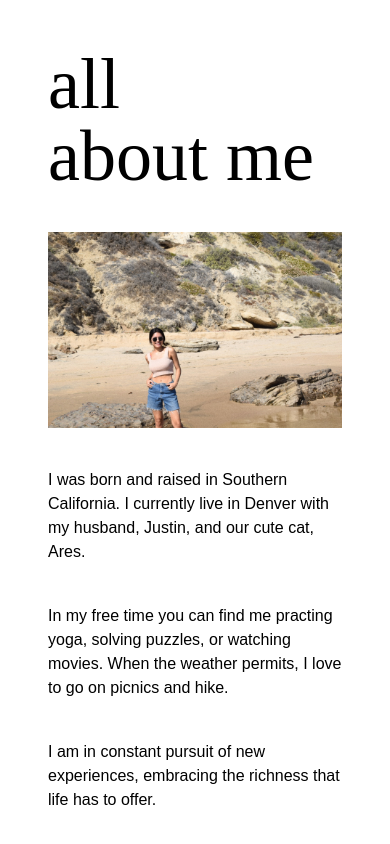
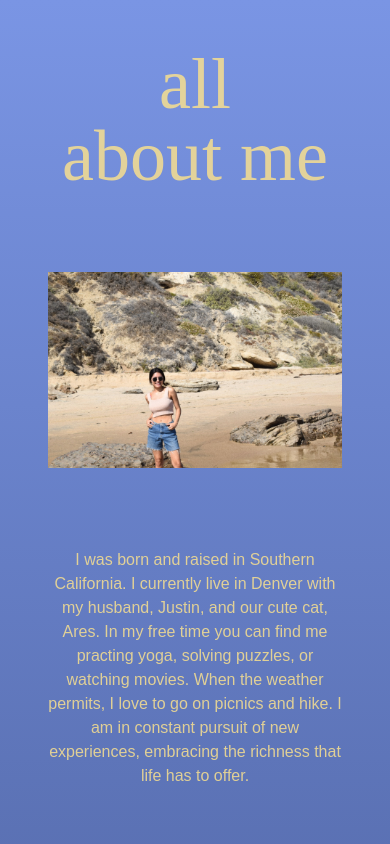
Before and after one commit to samanthacabrera/portfolio, a React (Create React App) app: page /about in a window 390 px wide. Shown: the top 844 px of the page. Built offline with nearby package versions, Linux system fonts and the light colour scheme.

Commit message:
added progress bar

```diff
--- a/src/App.js
+++ b/src/App.js
@@ -1,5 +1,6 @@
 import React from 'react';
 import { BrowserRouter as Router, Route, Switch } from "react-router-dom";
+import ProgressBar from './Progress';
 import Navbar from './Navbar';
 import Hero from './Hero';
 import Welcome from './Welcome';
@@ -16,9 +17,17 @@ import './index.css';
 
 
 function App() {
+  document.addEventListener("DOMContentLoaded", function () {
+    document.body.addEventListener("keydown", function (event) {
+      let randomColor = '#' + Math.floor(Math.random() * 16777215).toString(16);
+      document.body.style.backgroundColor = randomColor;
+    });
+  });
+
   return (
     <Router>
       <section className="parallax">
+        <ProgressBar />
         <Navbar />
         <Switch>
           <Route exact path="/">
--- a/src/Bio.js
+++ b/src/Bio.js
@@ -3,14 +3,12 @@ import me from "./IMG_0897.JPG";
 
 function Bio() {
   return (
-    <div className="space-y-10 md:m-40 m-12">
+    <div className="space-y-20 md:m-40 m-12">
       <h2 className="subHeading lowercase md:text-9xl text-7xl">All <br /> About Me </h2>
       <img src={me} alt="Me" />
       <p>I was born and raised in Southern California. I currently live in Denver with my husband, Justin, and our cute
-        cat, Ares.</p>
-      <p>In my free time you can find me practing yoga, solving puzzles, or watching movies. When the weather permits, I
-        love to go on picnics and hike.</p>
-      <p>I am in constant pursuit of new experiences, embracing the richness that life has to offer.</p>
+        cat, Ares. In my free time you can find me practing yoga, solving puzzles, or watching movies. When the weather permits, I
+        love to go on picnics and hike. I am in constant pursuit of new experiences, embracing the richness that life has to offer.</p>
     </div>
   )
 }
--- /dev/null
+++ b/src/Progress.js
@@ -0,0 +1,28 @@
+import React, { useEffect, useState } from "react";
+
+function ProgressBar() {
+    const [progress, setProgress] = useState(0);
+
+    useEffect(() => {
+        const calculateProgress = () => {
+            const windowScrollTop = window.scrollY;
+            const docHeight = document.documentElement.scrollHeight;
+            const windowHeight = window.innerHeight;
+            const calculatedProgress = (windowScrollTop / (docHeight - windowHeight)) * 100;
+            setProgress(calculatedProgress);
+        };
+
+        window.addEventListener('scroll', calculateProgress);
+        return () => window.removeEventListener('scroll', calculateProgress);
+    }, []);
+
+    return (
+        <div className="progress-wrapper fixed top-0 left-0 w-full z-50">
+            <div className="progress">
+                <div className="bar bg-indigo-300 h-1" style={{ width: `${progress}%` }}></div>
+            </div>
+        </div>
+    );
+}
+
+export default ProgressBar;
--- a/src/index.css
+++ b/src/index.css
@@ -10,6 +10,9 @@ body {
   scroll-behavior: smooth;
   -webkit-font-smoothing: antialiased;
   -moz-osx-font-smoothing: grayscale;
+  text-align: center;
+  background-image: linear-gradient(#7a95e4, #324376);
+  color: #f5dd90dc;
 }
 .subHeading {
   font-family: "Karrik";
@@ -17,3 +20,9 @@ body {
 .content {
   font-family: "Bolota";
 }
+
+#homeIcon span {
+  color: #f68e5f;
+}
+
+/* Color Palette: #586ba4, #324376, #f5dd90, #f68e5f, #f76c5e */
```
